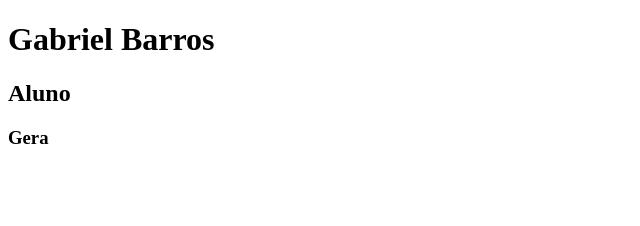
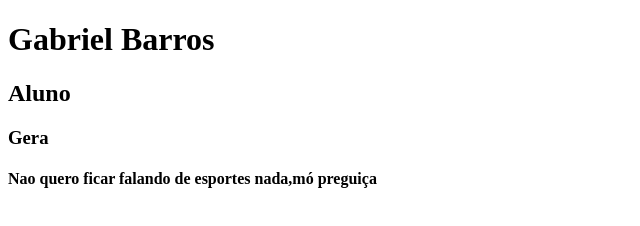
Before and after one commit to Gabrielbielzin/S13A2, a plain HTML site: page index.html in a window 1280 px wide. Shown: the whole page, without its empty margins (0-640 px from the left). Drawn offline with Linux system fonts and the light colour scheme.

Commit message:
Update index.html

```diff
--- a/index.html
+++ b/index.html
@@ -9,5 +9,6 @@
     <h1>Gabriel Barros</h1>
     <h2>Aluno</h2>
     <h3>Gera</h3>
+    <h4>Nao quero ficar falando de esportes nada,mó preguiça</h4>
 </body>
 </html>
```
